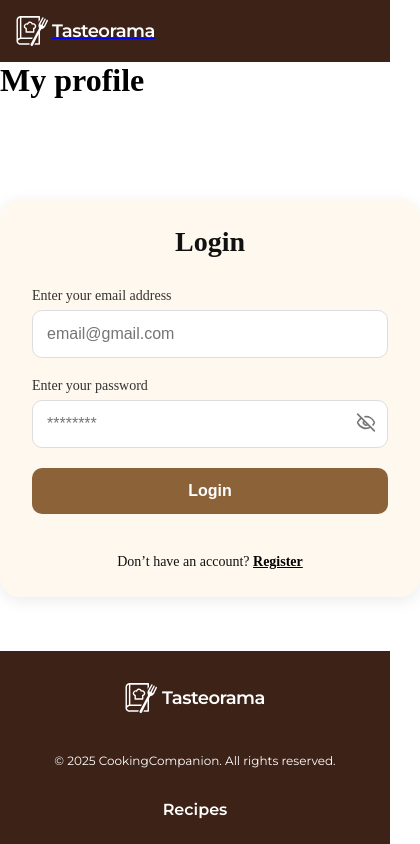
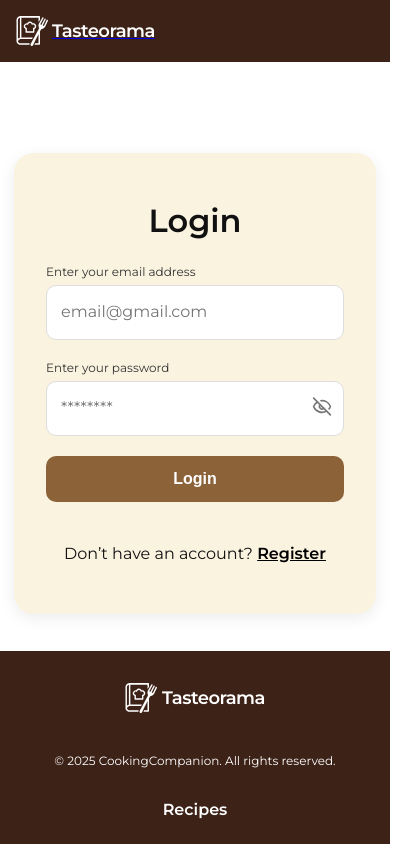
Before and after one commit to YarosTs8191/tasteorama-recipe-check-vercell, a React (Vite) app: page /auth/login in a window 390 px wide. Shown: the whole page, 420 px wide, since content can reach past the window. Built offline with nearby package versions, Linux system fonts and the light colour scheme; no server answers.

Commit message:
add mobile first styles

```diff
--- a/src/components/App/App.jsx
+++ b/src/components/App/App.jsx
@@ -19,8 +19,8 @@ const ProfilePage = lazy(() => import("../../pages/ProfilePage/ProfilePage"));
 const AuthPage = lazy(() => import("../../pages/AuthPage/AuthPage"));
 const RegisterPage = lazy(() => import("../../pages/AuthPage/RegisterPage"));
 const NotFound = lazy(() => import("../../components/NotFound/NotFound"));
-//const OwnRecipesPage = lazy(() => import('../OwnRecipesPage/OwnRecipesPage.jsx'));
-//const FavoriteRecipesPage = lazy(() => import('../FavoriteRecipesPage/FavoriteRecipesPage.jsx'));
+// const OwnRecipesPage = lazy(() => import('../OwnRecipesPage/OwnRecipesPage.jsx'));
+// const FavoriteRecipesPage = lazy(() => import('../FavoriteRecipesPage/FavoriteRecipesPage.jsx'));
 
 function App() {
   const dispatch = useDispatch();
--- a/src/components/LoginForm/LoginForm.module.css
+++ b/src/components/LoginForm/LoginForm.module.css
@@ -1,22 +1,21 @@
 .container {
-    width: 420px;
-    height: 398px;
-    margin: 100px auto;
-    padding: 40px 32px;
-    background: #fef8ee;
-    /* бежевий фон */
+    width: 362px;
+    min-height: 399px;
+    margin: 91px auto;
+    padding: 48px 32px;
+    background: #faf3e0;
     border-radius: 20px;
     box-shadow: 0 4px 16px rgba(0, 0, 0, 0.08);
     text-align: center;
     display: flex;
     flex-direction: column;
     justify-content: center;
+
 }
 
 .title {
-    font-size: 28px;
-    font-weight: 700;
-    margin-bottom: 30px;
+    font: 600 32px var(--font-family);
+    margin:0 0 24px;
     color: #111;
 }
 
@@ -31,18 +30,17 @@
     display: flex;
     flex-direction: column;
     gap: 6px;
-    font-size: 14px;
+    font: 400 12px var(--font-family);
     color: #333;
 }
 
-/* однаковий розмір інпутів */
 .input {
     width: 100%;
     box-sizing: border-box;
     padding: 14px;
     border: 1px solid #ddd;
     border-radius: 10px;
-    font-size: 16px;
+    font: 400 16px / 155% var(--font-family);
     outline: none;
     transition: border-color 0.2s;
 }
@@ -51,7 +49,6 @@
     border-color: #8c6239;
 }
 
-/* щоб eye icon не ламала ширину */
 .passwordWrapper {
     width: 100%;
     position: relative;
@@ -59,10 +56,8 @@
 
 .passwordWrapper .input {
     padding-right: 40px;
-    /* місце під іконку */
 }
 
-/* око */
 .eyeButton {
     position: absolute;
     right: 12px;
@@ -84,7 +79,6 @@
     margin-top: 4px;
 }
 
-/* кнопка */
 .button {
     width: 100%;
     padding: 14px;
@@ -109,7 +103,7 @@
 
 .registerText {
     margin-top: 20px;
-    font-size: 14px;
+    font: 400 16px / 155% var(--font-family);
     color: #111;
     text-align: center;
 }
@@ -121,7 +115,29 @@
     cursor: pointer;
 }
 
-/* щоб замінити точки на зірочки */
 .input[type="password"] {
     -webkit-text-security: "*";
 }
+
+
+@media (min-width: 768px) {
+    .container {
+        width: 522px;
+        min-height: 399px;
+        margin: 222px auto;
+    }
+
+    .title {
+        font-size: 28px;
+        margin-bottom: 28px;
+    }
+}
+
+
+@media (min-width: 1440px) {
+    .container {
+        width: 420px;
+        min-height: 398px;
+        margin: 137px auto;
+    }
+}
--- a/src/components/RegisterForm/RegisterForm.module.css
+++ b/src/components/RegisterForm/RegisterForm.module.css
@@ -4,7 +4,7 @@
   box-sizing: border-box;
   margin: 56px auto;
   padding: 48px 32px;
-  background: var(--light-beige);
+  background: #faf3e0;
   border-radius: 32px;
   box-shadow: 0 4px 4px 0 rgba(0, 0, 0, 0.25);
   text-align: center;
--- a/src/pages/AuthPage/AuthPage.jsx
+++ b/src/pages/AuthPage/AuthPage.jsx
@@ -3,8 +3,6 @@ import LoginForm from "../../components/LoginForm/LoginForm";
 export default function LoginPage() {
   return (
     <div>
-      <h1>My profile</h1>
-      {/* <ProfileNavigation /> */}
       <LoginForm />
     </div>
   );
```
